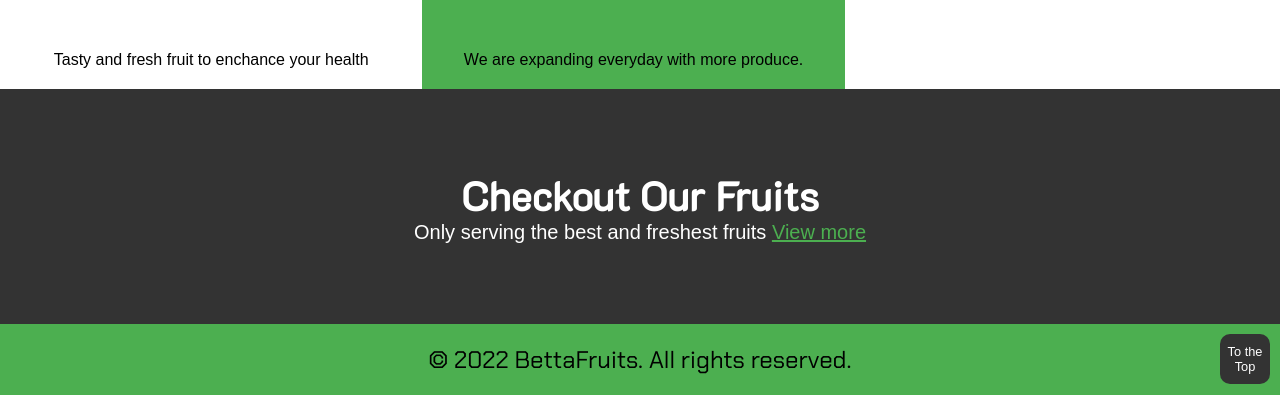
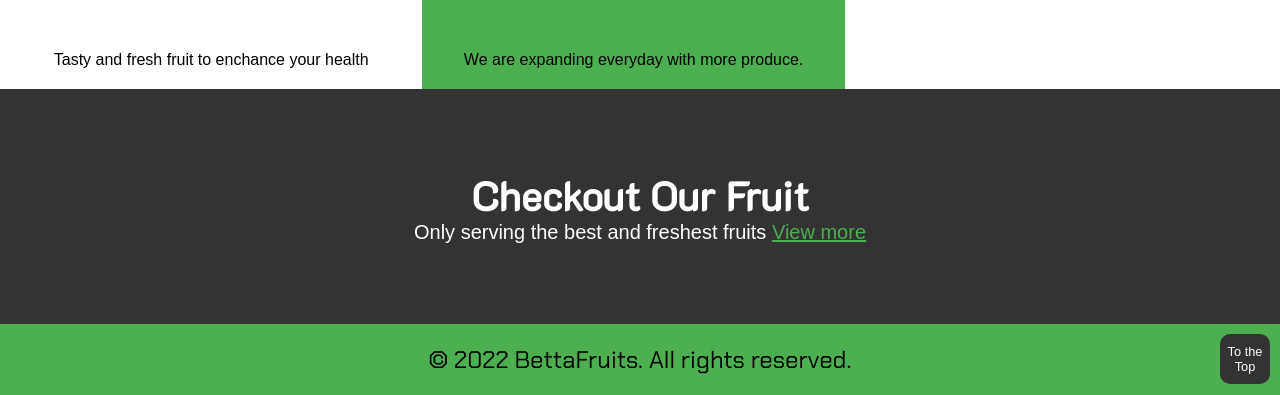
Before and after one commit to amajai/bettafruits-website, a plain HTML site: page index.html in a window 1280 px wide. Shown: the part 1082-1477 px from the top of the page. Drawn offline with Linux system fonts and the light colour scheme.

Commit message:
Removed a word

```diff
--- a/index.html
+++ b/index.html
@@ -57,7 +57,7 @@
         </div>
     </div>
     <div class="section bg-black" id="info">
-        <h1>Checkout Our Fruits</h1>
+        <h1>Checkout Our Fruit</h1>
         <p>Only serving the best and freshest fruits <a href="fruits.html">View more</a></p>
     </div>
 
```
